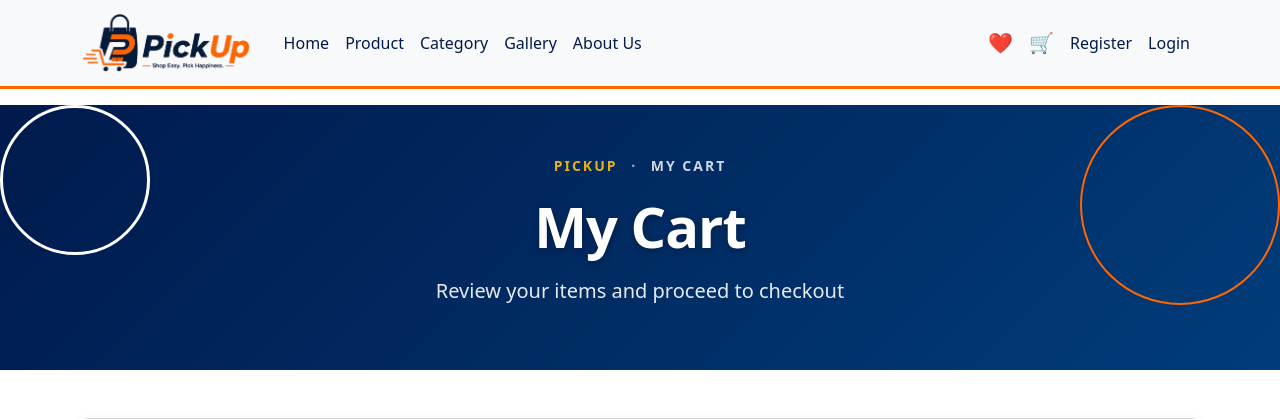
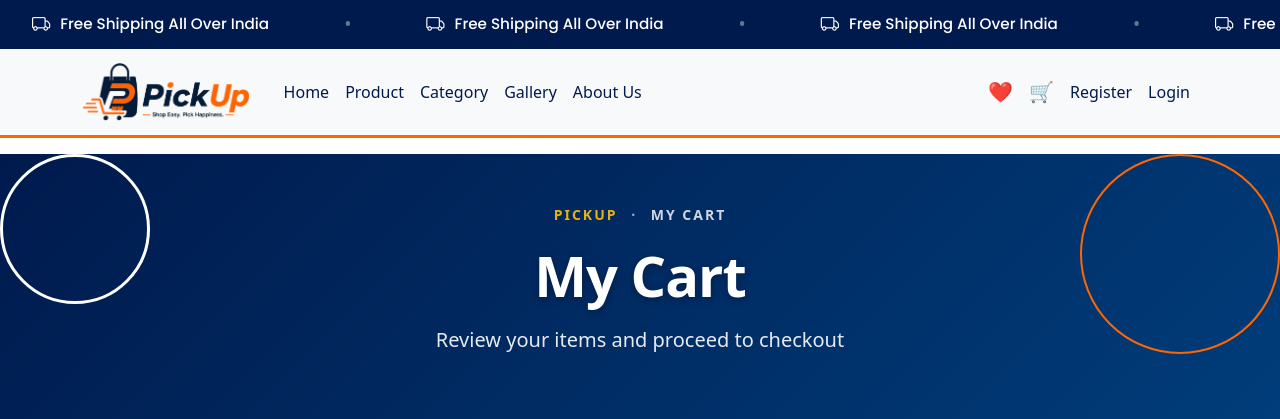
Before and after one commit to sharik10ahmed/Project_5_Django, a Django app: page /cart/ in a window 1280 px wide. Shown: the top 419 px of the page. Run offline with Django 5.2, Linux system fonts and the light colour scheme; data comes from the database, SQL or seed files in the repository; some libraries are stand-ins or nearby versions.

Commit message:
announcement added

```diff
--- a/ecommerce/templates/announcement_banner.html
+++ b/ecommerce/templates/announcement_banner.html
@@ -1,52 +1,160 @@
 {% if announcements %}
-<div class="announcement-banner" style="background-color: #001a4d; color: white; padding: 12px 0; overflow: hidden; cursor: pointer;">
+<div class="announcement-banner">
     <style>
-        .announcement-scroll {
-            display: flex;
-            animation: scroll 12s linear infinite;
-            white-space: nowrap;
-            will-change: transform;
+        @import url('https://fonts.googleapis.com/css2?family=Poppins:wght@400;500;600&display=swap');
+
+        .announcement-banner {
+            background-color: #001a4d;
+            color: white;
+            padding: 10px 0;
+            overflow: hidden;
+            cursor: pointer;
+            position: relative;
         }
 
-        .announcement-banner:hover .announcement-scroll {
+        .announcement-scroll-container {
+            display: flex;
+            animation: scrollLeft 10s linear infinite;
+            gap: 0;
+            align-items: center;
+        }
+
+        .announcement-scroll-container:hover {
             animation-play-state: paused;
         }
 
         .announcement-item {
             display: inline-flex;
             align-items: center;
-            gap: 8px;
-            padding: 0 50px;
+            justify-content: center;
+            gap: 10px;
+            padding: 0 60px;
             font-size: 0.95em;
             font-weight: 500;
+            font-family: 'Poppins', sans-serif;
+            white-space: nowrap;
             flex-shrink: 0;
+            min-width: max-content;
         }
 
-        @keyframes scroll {
+        .announcement-item i {
+            font-size: 1.2em;
+            color: white;
+        }
+
+        .separator {
+            color: rgba(255, 255, 255, 0.4);
+            margin: 0 15px;
+            font-size: 1.2em;
+        }
+
+        @keyframes scrollLeft {
             0% {
                 transform: translateX(0);
             }
             100% {
-                transform: translateX(calc(-100% / 2));
+                transform: translateX(-50%);
             }
         }
 
+        /* For reduced motion */
+        @media (prefers-reduced-motion: reduce) {
+            .announcement-scroll-container {
+                animation: none;
+            }
+        }
+
+        /* Mobile responsiveness */
+        @media (max-width: 768px) {
+            .announcement-banner {
+                padding: 8px 0;
+            }
+
+            .announcement-item {
+                padding: 0 30px;
+                font-size: 0.85em;
+                gap: 8px;
+            }
+
             .announcement-item i {
-            font-size: 1.1em;
-            color: #FF6600;
+                font-size: 1em;
+            }
+
+            .separator {
+                margin: 0 10px;
+            }
         }
     </style>
 
-    <div class="announcement-scroll">
-        {% for i in "0123456789AB" %}
+    <div class="announcement-scroll-container">
+        <!-- First set of announcements -->
         {% for announcement in announcements %}
             <div class="announcement-item">
                 {% if announcement.icon %}
                     <i class="{{ announcement.icon }}"></i>
+                {% else %}
+                    <i class="bi bi-airplane"></i>
                 {% endif %}
                 <span>{{ announcement.heading }}</span>
             </div>
+            <span class="separator">•</span>
         {% endfor %}
+
+        <!-- Duplicate set for seamless loop -->
+        {% for announcement in announcements %}
+            <div class="announcement-item">
+                {% if announcement.icon %}
+                    <i class="{{ announcement.icon }}"></i>
+                {% else %}
+                    <i class="bi bi-airplane"></i>
+                {% endif %}
+                <span>{{ announcement.heading }}</span>
+            </div>
+            <span class="separator">•</span>
+        {% endfor %}
+        {% for announcement in announcements %}
+            <div class="announcement-item">
+                {% if announcement.icon %}
+                    <i class="{{ announcement.icon }}"></i>
+                {% else %}
+                    <i class="bi bi-airplane"></i>
+                {% endif %}
+                <span>{{ announcement.heading }}</span>
+            </div>
+            <span class="separator">•</span>
+        {% endfor %}
+        {% for announcement in announcements %}
+            <div class="announcement-item">
+                {% if announcement.icon %}
+                    <i class="{{ announcement.icon }}"></i>
+                {% else %}
+                    <i class="bi bi-airplane"></i>
+                {% endif %}
+                <span>{{ announcement.heading }}</span>
+            </div>
+            <span class="separator">•</span>
+        {% endfor %}
+        {% for announcement in announcements %}
+            <div class="announcement-item">
+                {% if announcement.icon %}
+                    <i class="{{ announcement.icon }}"></i>
+                {% else %}
+                    <i class="bi bi-airplane"></i>
+                {% endif %}
+                <span>{{ announcement.heading }}</span>
+            </div>
+            <span class="separator">•</span>
+        {% endfor %}
+        {% for announcement in announcements %}
+            <div class="announcement-item">
+                {% if announcement.icon %}
+                    <i class="{{ announcement.icon }}"></i>
+                {% else %}
+                    <i class="bi bi-airplane"></i>
+                {% endif %}
+                <span>{{ announcement.heading }}</span>
+            </div>
+            <span class="separator">•</span>
         {% endfor %}
     </div>
 </div>
--- a/ecommerce/templates/base.html
+++ b/ecommerce/templates/base.html
@@ -20,6 +20,8 @@
 
 <body>
 
+    <!-- Announcement Banner -->
+    {% include 'announcement_banner.html' %}
 
     <!-- Navbar -->
 
```
Lines whose indentation alone changed are shown as unchanged.
